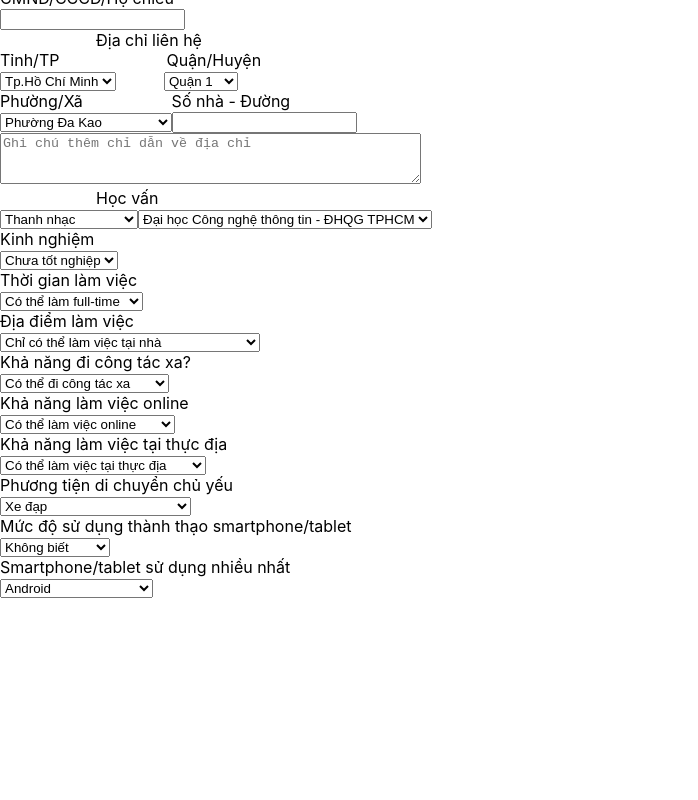
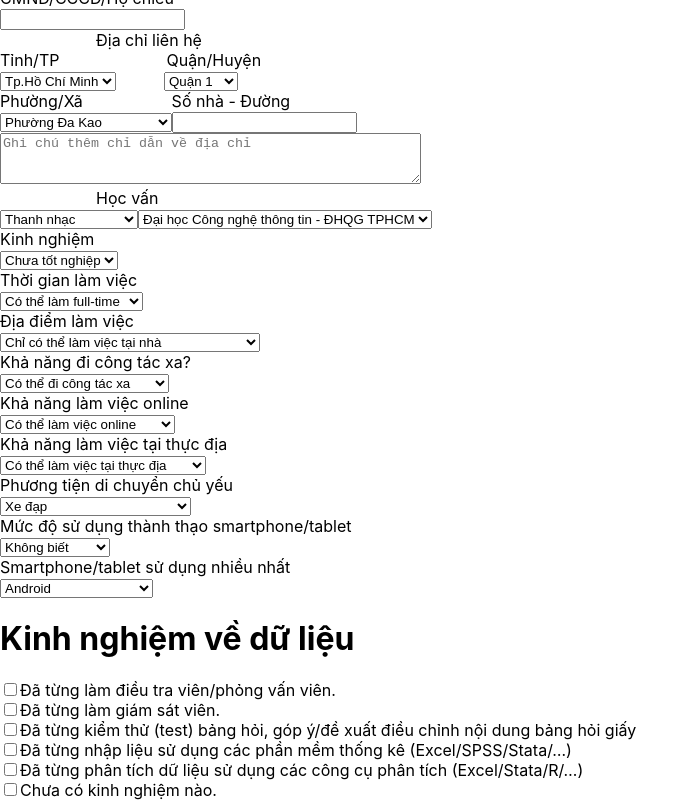
Before and after one commit to kelvinlien/reactjs-form, a React (Create React App) app: page / in a window 1280 px wide. Shown: the part 223-1023 px from the top of the page, without its empty margins (0-698 px from the left). Before the commit the page ends 821 px from the top, so only its background shows below. Built offline with nearby package versions, Linux system fonts and the light colour scheme.

Commit message:
Fea: data experience checkboxes

```diff
--- a/public/index.html
+++ b/public/index.html
@@ -33,6 +33,7 @@
   <body>
     <noscript>You need to enable JavaScript to run this app.</noscript>
     <div id="userBasicInfo"></div>
+    <div id="data-experience"></div>
     <!--
       This HTML file is a template.
       If you open it directly in the browser, you will see an empty page.
--- /dev/null
+++ b/src/DataCheckBox.js
@@ -0,0 +1,39 @@
+import React from 'react';
+class DataCheckBox extends React.Component{
+	constructor(props){
+		super(props);
+	}
+	render(){
+		return(
+		<form>
+			<h1>Kinh nghiệm về dữ liệu</h1>
+			<div>
+				<input type = 'checkbox' className = 'interviewer'/>
+				<label>Đã từng làm điều tra viên/phỏng vấn viên.</label>
+			</div>
+			<div>
+				<input type = 'checkbox' className = 'supervisor'/>
+				<label>Đã từng làm giám sát viên.</label>
+			</div>
+			<div>
+				<input type = 'checkbox' className = 'tester'/>
+				<label>Đã từng kiểm thử (test) bảng hỏi, góp ý/đề xuất điều chỉnh nội dung bảng hỏi giấy</label>
+			</div>
+			<div>
+				<input type = 'checkbox' className = 'statistic'/>
+				<label>Đã từng nhập liệu sử dụng các phần mềm thống kê (Excel/SPSS/Stata/…)</label>
+			</div>
+			<div>
+				<input type = 'checkbox' className = 'analytic'/>
+				<label>Đã từng phân tích dữ liệu sử dụng các công cụ phân tích (Excel/Stata/R/…)</label>
+			</div>
+			<div>
+				<input type = 'checkbox' className = 'none'/>
+				<label>Chưa có kinh nghiệm nào.</label>
+			</div>
+
+
+		</form>
+		);
+	}
+}export default DataCheckBox;
--- a/src/index.js
+++ b/src/index.js
@@ -3,10 +3,11 @@ import ReactDOM from 'react-dom';
 import './index.css';
 import App from './App';
 import Form from './Form';
+import DataCheckBox from './DataCheckBox'
 import * as serviceWorker from './serviceWorker';
 
 ReactDOM.render(<Form />, document.getElementById('userBasicInfo'));
-
+ReactDOM.render(<DataCheckBox />, document.getElementById('data-experience'));
 
 // If you want your app to work offline and load faster, you can change
 // unregister() to register() below. Note this comes with some pitfalls.
```
